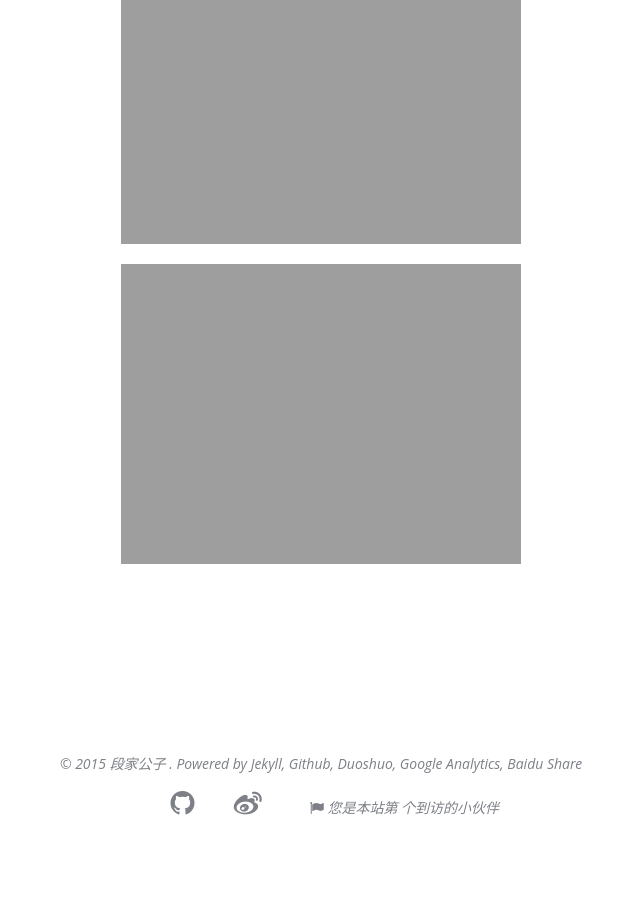
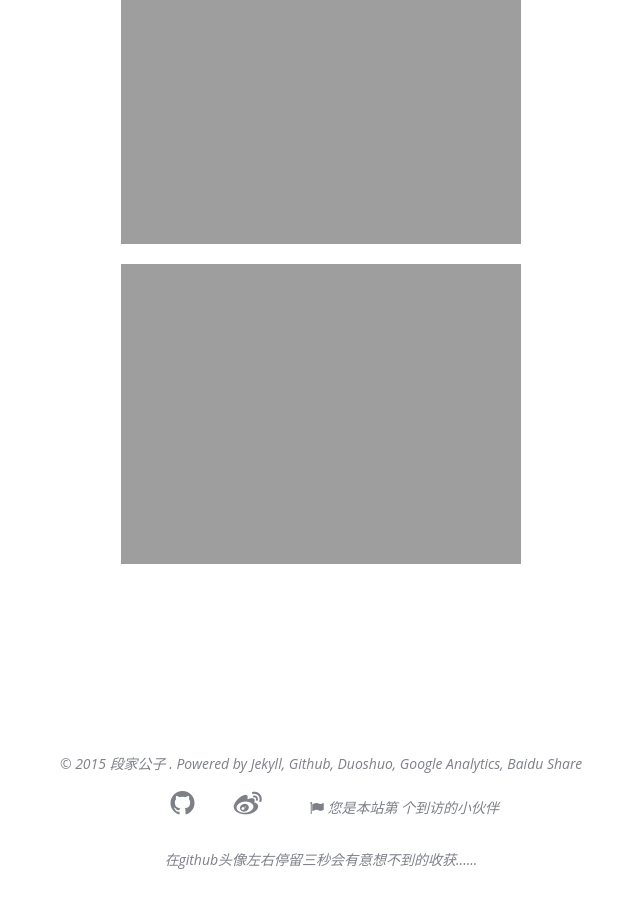
Before and after one commit to 1oscar/1oscar.github.io, a Jekyll site: the page photos/dalian/index.html, which Jekyll copies as it is, in a window 1280 px wide and 900 px high, scrolled down 28499 px. Shown: the whole window, without its empty margins (319-959 px from the left). Built offline with Jekyll 4.4.1, drawn with Linux system fonts in a browser that asks for light colours; Markdown is read by kramdown in place of the engine named in the settings; comment, search, counter and statistics services are not loaded; before the commit the page ends 29375 px from its top, so only the background shows below that.

```diff
--- a/photos/dalian/index.html
+++ b/photos/dalian/index.html
@@ -267,6 +267,10 @@
 
 </div><!-- /.social-icons -->
 
+<span>
+    在github头像左右停留三秒会有意想不到的收获......
+</span>
+
   </footer>
 </div><!-- /.footer-wrapper -->
 
```
